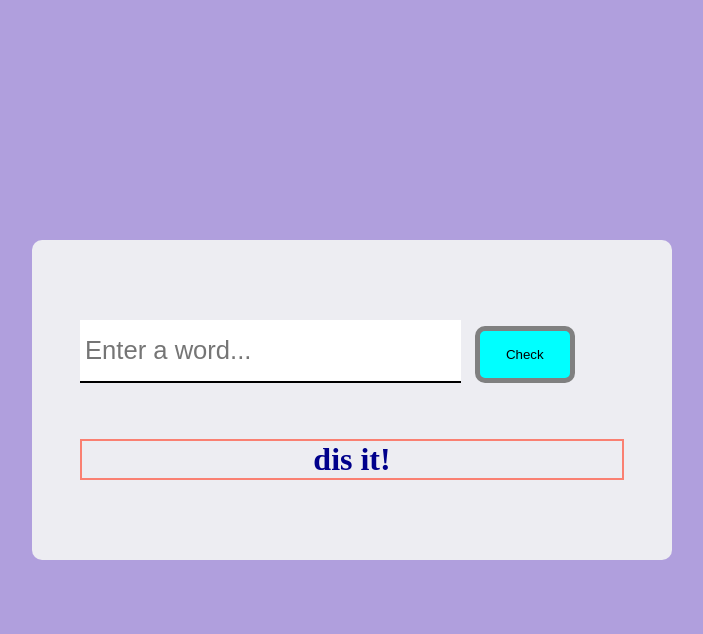
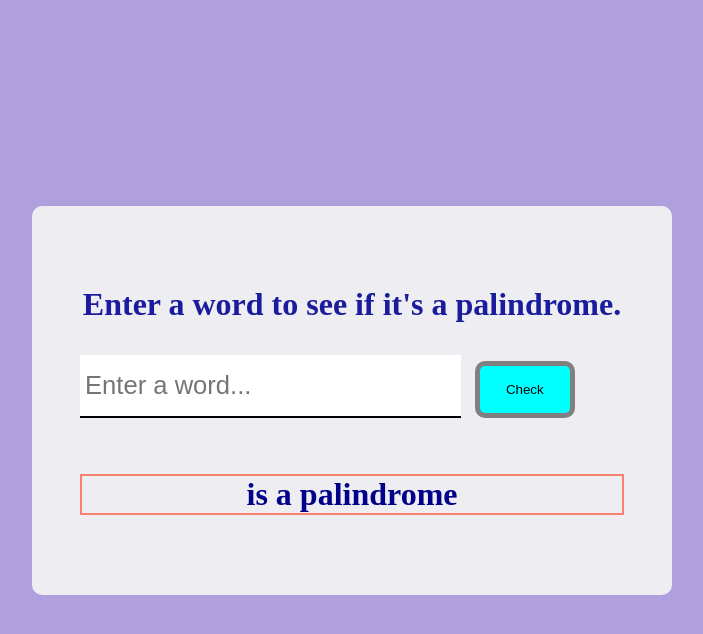
Before and after one commit to TomE1/palendrom, a plain HTML site: page index.html in a window 1280 px wide. Both pictures are taken after a click on the button "Check". Shown: the whole page, without its empty margins (288-991 px from the left). Drawn offline with Linux system fonts and the light colour scheme.

Commit message:
It's done. styles need some work but it''s done.

```diff
--- a/index.html
+++ b/index.html
@@ -11,9 +11,11 @@
   <body>
     <section class="main">
       <div class="container pal">
+        <h1 class='question'>Enter a word to see if it's a palindrome.</h1>
+
         <input type="text" class="input-text" placeholder="Enter a word..." />
         <button class="btn">Check</button>
-        <p class="result">dis it!</p>
+        <p class="result">Is it, or is it not a palindrome?</p>
       </div>
     </section>
     <script src="scripts.js"></script>
--- a/scripts.js
+++ b/scripts.js
@@ -7,5 +7,18 @@ function palindrome() {
   const word = document.querySelector('.input-text').value;
   let len = word.length;
 
-  let start = word.substring(0);
+  let start = word.substring(0, Math.floor(len / 2)).toLowerCase();
+  let end = word.substring(len - Math.floor(len / 2)).toLowerCase();
+  console.log(end);
+  console.log(start);
+
+  // let flip = end.split('').reverse().join('');
+
+  let flip = [...end].reverse().join('');
+  if (start == flip) {
+    result.innerHTML = `${word.toUpperCase()} is a palindrome`;
+  } else {
+    result.innerHTML = `${word.toUpperCase()} is Not a palindrome`;
+  }
+  console.log(flip);
 }
--- a/styles.css
+++ b/styles.css
@@ -21,6 +21,13 @@ body {
   background-color: rgb(237, 237, 242);
   padding: 5rem 3rem;
   border-radius: 10px;
+}
+
+.question {
+  text-align: center;
+  padding-bottom: 2rem;
+  font-size: 2rem;
+  color: rgb(27, 27, 157);
 }
 
 input {
```
